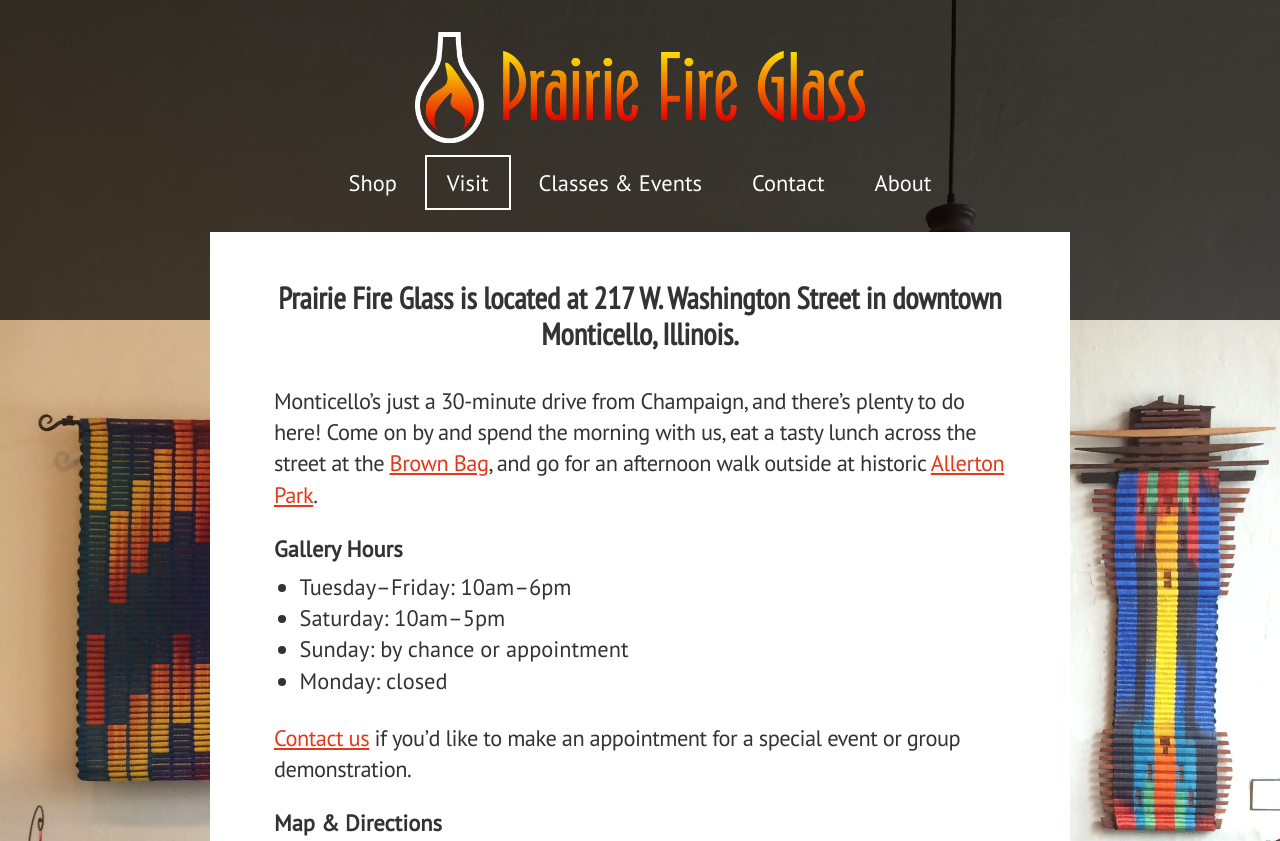
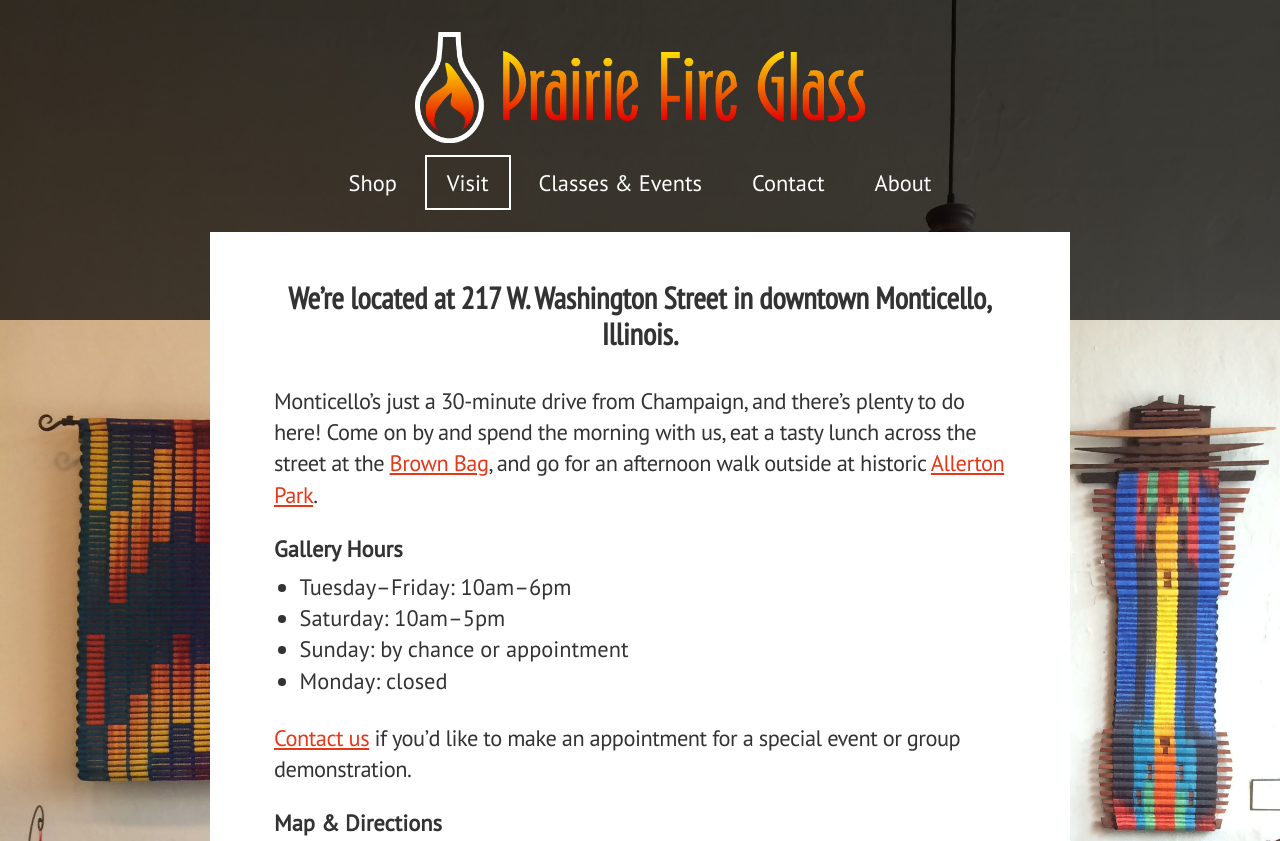
Before and after one commit to prairiefireglass/prairiefireglass.github.io, a Jekyll site: the page built from visit/index.html, in a window 1280 px wide and 900 px high, cut to the strip 0-841 px from the top of the window. Built offline with Jekyll 4.4.1, drawn with Linux system fonts in a browser that asks for light colours; nearby versions of some CDN libraries.

Commit message:
Copy tweak

```diff
--- a/visit/index.html
+++ b/visit/index.html
@@ -4,7 +4,7 @@
 ---
 <section class="visit">
   <header>
-    <h1>Prairie Fire Glass is located at 217 W. Washington Street in downtown Monticello, Illinois.</h1>
+    <h1>We&rsquo;re located at 217 W. Washington Street in downtown Monticello, Illinois.</h1>
   </header>
   <article>
     <p>
```
